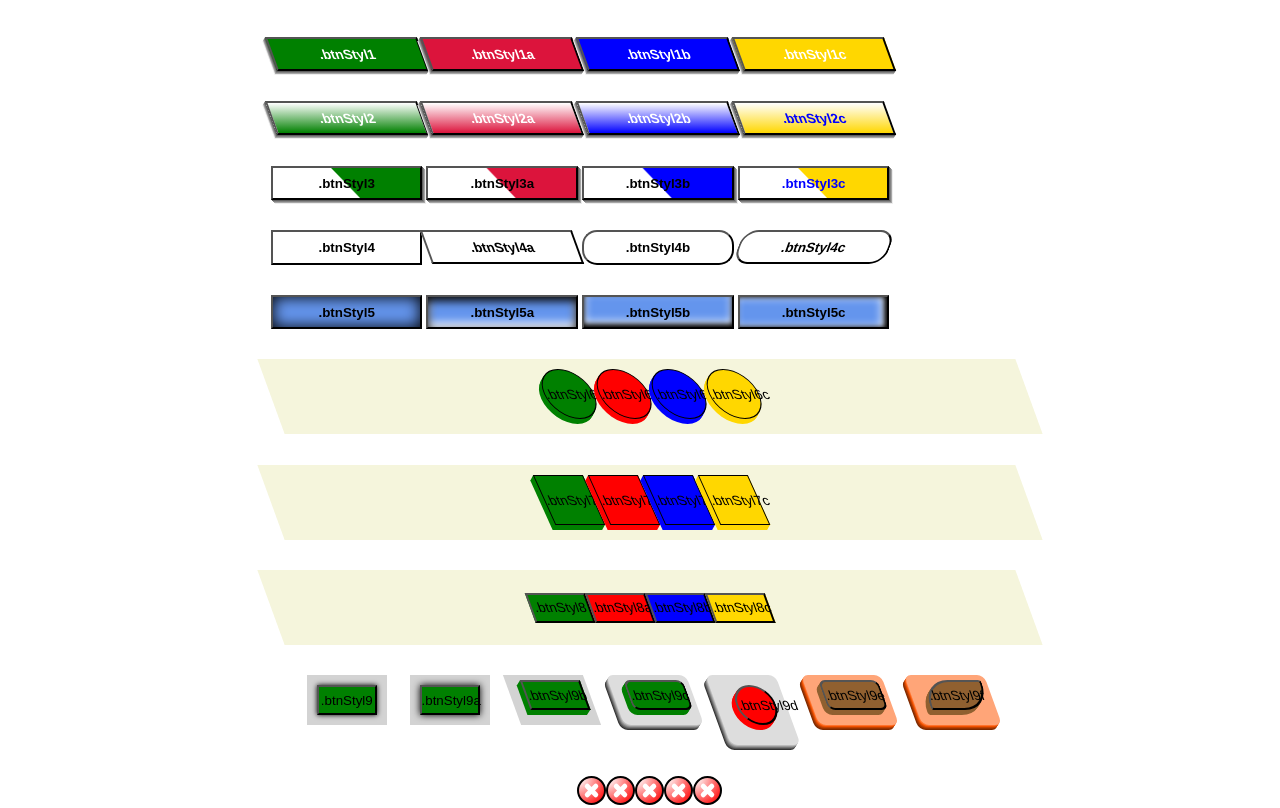
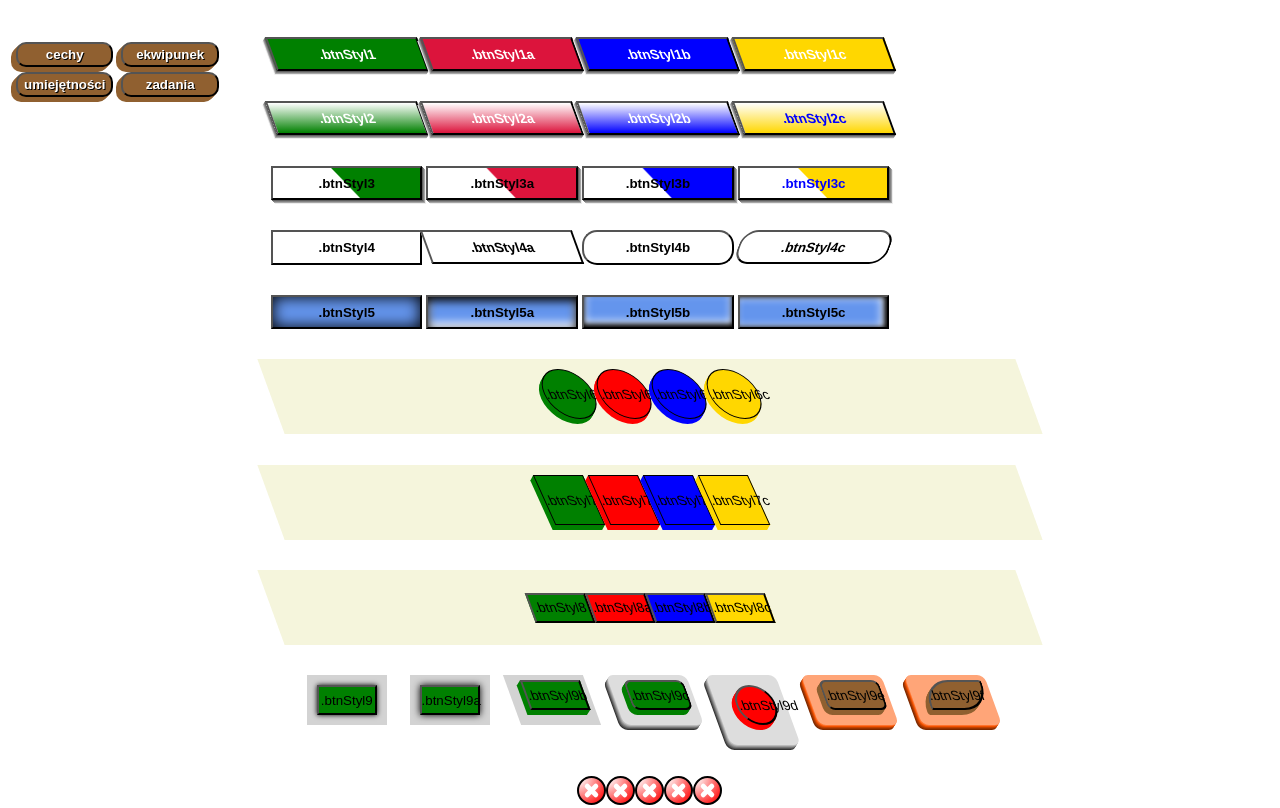
Before and after one commit to SzymekCendecki/scss_css-library, a plain HTML site: page index.html in a window 1280 px wide. Shown: the top 808 px of the page. Drawn offline with Linux system fonts and the light colour scheme.

Commit message:
start working with button for Audace - powerfull

```diff
--- a/history.txt
+++ b/history.txt
@@ -118,3 +118,6 @@ Rozpoczęto pracę nad przyciskami, które będą na widocznej części "pudełk
 
 22 października 2018 - wersja 0.0.41
 Usunięto pomysł na umieszczeniu na "pudełku" przycisków.
+
+23 października 2018 - wersja 0.0.42
+Rozpoczcie pracy nad przyciskami - cechy, ekwipunek, umiejętności, zadania - do gry Audaces - powerfull
--- a/index.html
+++ b/index.html
@@ -19,7 +19,11 @@
 	<!-- nawigacja -->
 	<nav class="col-2">
 		<!--div dla przycisków cechy, ekwipunek, umiejętności, zadania -->
-		<div id="heroBtns" class="flexForBtns">
+		<div id="heroBtns" class="flexForBtns heroBtns">
+			<button class="one">cechy</button>
+			<button class="two">ekwipunek</button>
+			<button class="three">umiejętności</button>
+			<button class="four">zadania</button>
 		</div>
 
 		<!--div dla przycisków "głównych" - przyciski pierwszego menu oraz przechodzenie pomiędzy paragrafami-->
@@ -227,7 +231,7 @@
 
 <!-- początek stopki-->
 	<footer class="col-12">
-		<div id="version">ver. 0.0.41</div>
+		<div id="version">ver. 0.0.42</div>
 	</footer>
 <!-- koniec stopki -->
 
--- a/scss/buttons.scss
+++ b/scss/buttons.scss
@@ -429,6 +429,49 @@
   }
 }
 
+
+
+	.one, .two, .three, .four{
+		width: 45%;
+    height: 25px;
+    margin: 5px 0 0 4px;
+    color: white;
+    font-weight: bold;
+    text-shadow: 1px 1px black;
+    background-color: #906030;
+    border-radius: 10px;
+    box-shadow: -1px 1px 0 #906030, -2px 2px 0 #906030,
+                -3px 3px 0 #906030, -4px 4px 0 #906030,
+                -5px 5px 0 #906030;
+	}
+
+.one:active, .two:active, .three:active, .four:active{
+    animation: anim8Button 0.25s linear;
+    animation-fill-mode: forwards;
+  }
+
+  @keyframes anim8Button {
+    0% { box-shadow: 0 0 7px black;  margin: 5px 0 0 4px; box-shadow: -1px 1px 0 #906030, -2px 2px 0 #906030,
+                -3px 3px 0 #906030, -4px 4px 0 #906030, -5px 5px 0 #906030;}
+    50% { box-shadow: 0 0 0 black; box-shadow: -1px 1px 0 #906030, -2px 2px 0 #906030; }
+    100% { box-shadow: inset 0 0 10px 0 black; background-color: #906030;   margin: 10px 0 0 2px;}
+  }
+
+	button:focus{
+		outline: none;
+	}
+
+
+
+
+
+
+
+
+
+
+
+
  //style po aktywowaniu przycisku stylu .btnStyl1, .btnStyl1a, .btnStyl1b
  .btnStyl1:active, .btnStyl1a:active, .btnStyl1b:active, .btnStyl1c:active, .btnStyl2:active, .btnStyl2a:active, .btnStyl2b:active, .btnStyl2c:active{
    transform: translate(0, 4px) skew(20deg);
```
Also changed, not shown: README.md, css/main.css, 1 other file.
